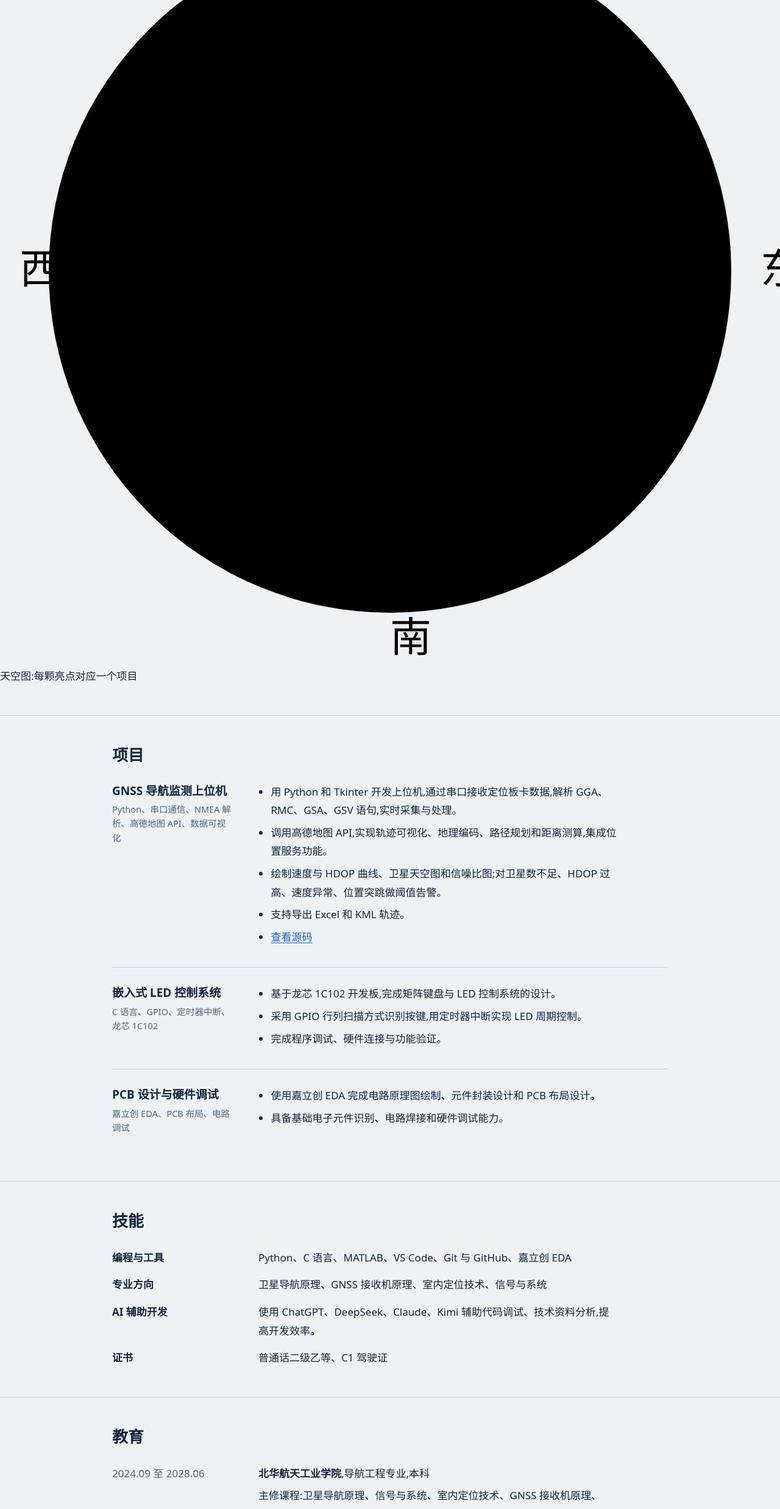
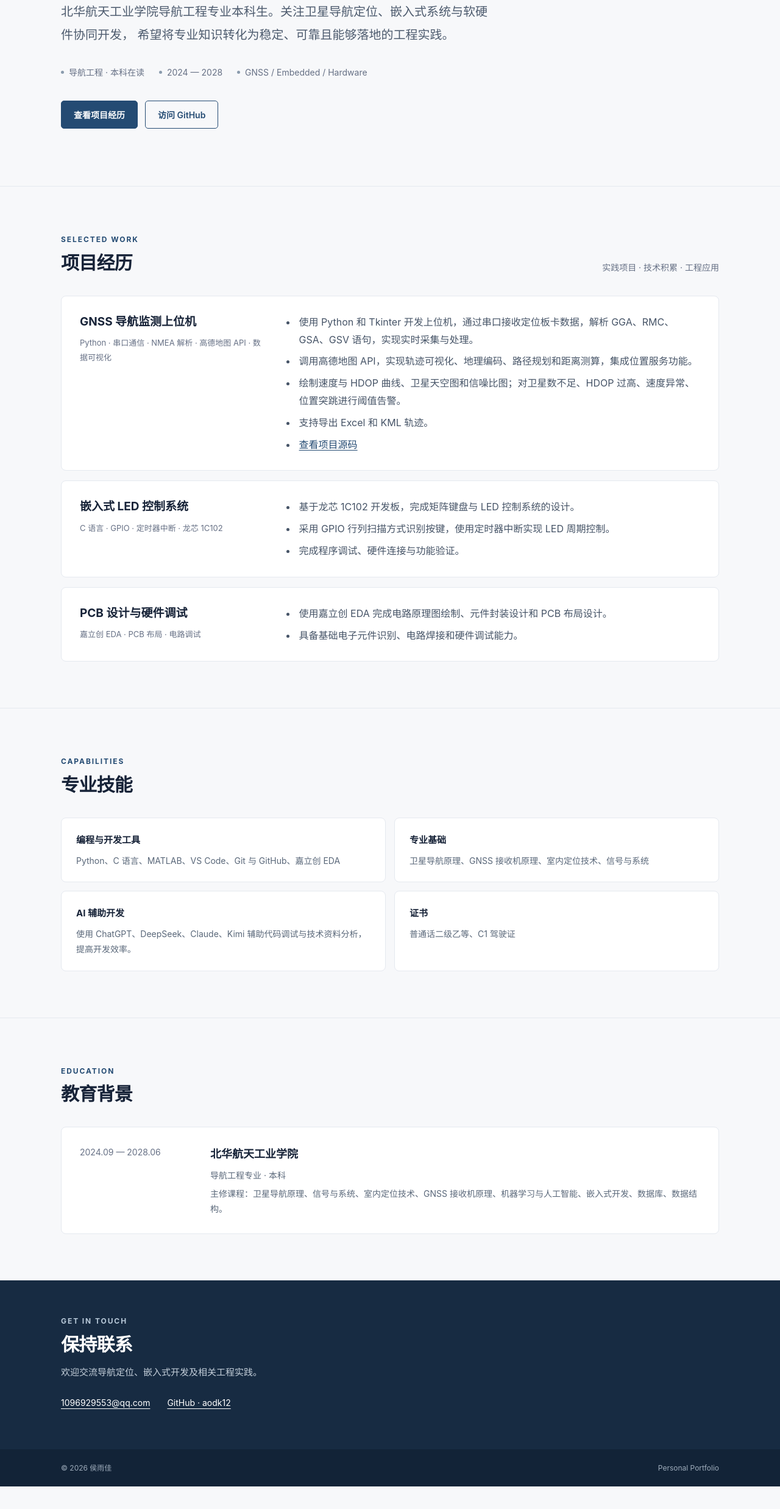
Before and after one commit to aodk12/aodk12.github.io, a plain HTML site: page index.html in a window 1280 px wide. Shown: the part 325-2800 px from the top of the page at 61% size. After the commit the page ends 2763 px from the top, so only its background shows below. Drawn offline with Linux system fonts and the light colour scheme.

Commit message:
Refactor index.html for layout and style enhancements
Updated the HTML structure and styles for improved layout and readability.

```diff
--- a/index.html
+++ b/index.html
@@ -3,166 +3,242 @@
 <head>
   <meta charset="UTF-8">
   <meta name="viewport" content="width=device-width, initial-scale=1">
-<title>侯雨佳 | 导航工程 GNSS 与嵌入式</title>
-<meta name="description" content="侯雨佳,北华航天工业学院导航工程本科在读。做过 GNSS 上位机、龙芯嵌入式和 PCB 设计。">
+  <title>侯雨佳 | 导航工程 · GNSS · 嵌入式系统</title>
+  <meta name="description" content="侯雨佳，北华航天工业学院导航工程本科在读，关注 GNSS 定位、嵌入式系统与软硬件开发。">
+  <meta name="theme-color" content="#f7f8fa">
   <style>
-:root{
-  --paper:#eef2f5;
-  --ink:#14233a;
-  --muted:#52627a;
-  --line:#c5d0db;
-  --signal:#1f5fbf;
-  --panel:#e2e9ef;
+    :root {
+      --bg: #f7f8fa;
+      --surface: #ffffff;
+      --ink: #172338;
+      --muted: #667085;
+      --line: #e5e9ef;
+      --accent: #244b73;
+      --accent-soft: #edf3f8;
+      --max: 1080px;
     }
-*{box-sizing:border-box}
-html{scroll-behavior:smooth}
-body{
-  margin:0;background:var(--paper);color:var(--ink);
-  font-family:"PingFang SC","Microsoft YaHei","Noto Sans SC","Hiragino Sans GB",system-ui,sans-serif;
-  line-height:1.8;font-size:17px;
+    * { box-sizing: border-box; }
+    html { scroll-behavior: smooth; }
+    body {
+      margin: 0;
+      background: var(--bg);
+      color: var(--ink);
+      font-family: -apple-system, BlinkMacSystemFont, "Segoe UI", "PingFang SC",
+        "Microsoft YaHei", "Noto Sans SC", sans-serif;
+      font-size: 16px;
+      line-height: 1.8;
+      -webkit-font-smoothing: antialiased;
     }
-a{color:var(--signal);text-underline-offset:3px}
-a:focus-visible,summary:focus-visible{outline:3px solid var(--signal);outline-offset:3px}
-.wrap{max-width:960px;margin:0 auto;padding:0 24px}
-
-/* 顶部 */
-header.top{padding:20px 0;border-bottom:1px solid var(--line)}
-header.top .wrap{display:flex;justify-content:space-between;align-items:baseline;flex-wrap:wrap;gap:8px 24px}
-header.top strong{font-size:18px;letter-spacing:.08em}
-nav a{margin-left:20px;color:var(--ink);text-decoration:none;font-size:15px}
-nav a:hover{color:var(--signal);text-decoration:underline}
-
-/* 首屏 */
-.hero{padding:56px 0 48px}
-.hero .wrap{display:grid;grid-template-columns:1.15fr .85fr;gap:40px;align-items:center}
-h1{font-size:clamp(34px,6vw,56px);line-height:1.2;margin:0 0 20px;font-weight:700;letter-spacing:.02em}
-.lead{font-size:19px;max-width:30em;margin:0 0 8px}
-.school{color:var(--muted);margin:0 0 28px}
-.btns{display:flex;flex-wrap:wrap;gap:12px}
-.btn{display:inline-block;padding:10px 20px;border:1.5px solid var(--ink);color:var(--ink);text-decoration:none;font-weight:600;border-radius:2px}
-.btn.main{background:var(--ink);color:var(--paper)}
-.btn:hover{background:var(--signal);border-color:var(--signal);color:#fff}
-
-/* 星空图 */
-.sky{width:100%;max-width:380px;justify-self:center}
-.sky svg{width:100%;height:auto;display:block}
-.sky .ring{fill:none;stroke:var(--line);stroke-width:1.2}
-.sky .axis{stroke:var(--line);stroke-width:1}
-.sky .dir{fill:var(--muted);font-size:13px;text-anchor:middle}
-.sky .sat circle{fill:var(--signal)}
-.sky .sat.minor circle{fill:var(--muted)}
-.sky .sat text{fill:var(--ink);font-size:13px;font-weight:600}
-.sky a:hover circle{fill:var(--ink)}
-.sky .note{margin:8px 0 0;font-size:13px;color:var(--muted);text-align:center}
-
-/* 内容 */
-section{padding:48px 0;border-top:1px solid var(--line)}
-h2{font-size:26px;margin:0 0 28px;line-height:1.3}
-.proj{display:grid;grid-template-columns:200px 1fr;gap:12px 40px;padding:28px 0;border-top:1px solid var(--line)}
-.proj:first-of-type{border-top:none;padding-top:0}
-.proj h3{margin:0;font-size:19px;line-height:1.4}
-.proj .tech{margin:6px 0 0;color:var(--muted);font-size:14.5px;line-height:1.6}
-.proj ul{margin:0;padding-left:1.2em}
-.proj li{margin-bottom:6px;max-width:34em}
-.skills{display:grid;grid-template-columns:200px 1fr;gap:14px 40px;margin:0}
-.skills dt{font-weight:700}
-.skills dd{margin:0;max-width:34em}
-.edu{display:grid;grid-template-columns:200px 1fr;gap:6px 40px}
-.edu .when{color:var(--muted)}
-.edu p{margin:0 0 6px;max-width:34em}
-
-footer{padding:40px 0 56px;border-top:1px solid var(--line);color:var(--muted);font-size:15px}
-footer p{margin:0 0 6px}
-
-@media (max-width:760px){
-  body{font-size:16px}
-  .hero{padding-top:36px}
-  .hero .wrap{grid-template-columns:1fr}
-  .proj,.skills,.edu{grid-template-columns:1fr;gap:8px}
-  nav a{margin:0 16px 0 0}
+    a { color: inherit; }
+    .container { width: min(var(--max), calc(100% - 48px)); margin: 0 auto; }
+    .topbar {
+      position: sticky; top: 0; z-index: 10;
+      background: rgba(247,248,250,.92);
+      backdrop-filter: blur(12px);
+      border-bottom: 1px solid rgba(229,233,239,.9);
     }
-@media (prefers-reduced-motion:reduce){html{scroll-behavior:auto}}
+    .topbar-inner {
+      min-height: 72px; display: flex; align-items: center;
+      justify-content: space-between; gap: 24px;
+    }
+    .brand {
+      text-decoration: none; font-size: 17px; font-weight: 700;
+      letter-spacing: .08em; white-space: nowrap;
+    }
+    nav { display: flex; flex-wrap: wrap; gap: 26px; }
+    nav a {
+      color: var(--muted); text-decoration: none; font-size: 14px;
+      transition: color .2s ease;
+    }
+    nav a:hover { color: var(--accent); }
+    .hero { padding: 104px 0 94px; }
+    .eyebrow {
+      display: inline-flex; align-items: center; gap: 10px;
+      color: var(--accent); font-size: 13px; font-weight: 650;
+      letter-spacing: .13em; text-transform: uppercase;
+    }
+    .eyebrow::before {
+      content: ""; width: 26px; height: 1px; background: var(--accent);
+    }
+    h1 {
+      margin: 22px 0 18px; max-width: 780px;
+      font-size: clamp(42px, 7vw, 68px); line-height: 1.13;
+      letter-spacing: -.045em; font-weight: 680;
+    }
+    h1 span { color: var(--accent); }
+    .intro {
+      max-width: 700px; margin: 0; color: #4d5b6e;
+      font-size: clamp(17px, 2vw, 20px); line-height: 1.9;
+    }
+    .hero-meta {
+      display: flex; flex-wrap: wrap; gap: 10px 24px;
+      margin-top: 30px; color: var(--muted); font-size: 14px;
+    }
+    .hero-meta span { display: inline-flex; align-items: center; gap: 8px; }
+    .hero-meta span::before {
+      content: ""; width: 5px; height: 5px; border-radius: 50%;
+      background: #8a9bad;
+    }
+    .hero-actions { display: flex; flex-wrap: wrap; gap: 12px; margin-top: 34px; }
+    .button {
+      display: inline-flex; align-items: center; justify-content: center;
+      min-height: 46px; padding: 0 20px; border: 1px solid var(--accent);
+      border-radius: 5px; text-decoration: none; font-size: 14px;
+      font-weight: 600; transition: .2s ease;
+    }
+    .button.primary { background: var(--accent); color: white; }
+    .button.primary:hover { background: #183956; }
+    .button.secondary { color: var(--accent); background: transparent; }
+    .button.secondary:hover { background: var(--accent-soft); }
+    .section { padding: 76px 0; border-top: 1px solid var(--line); }
+    .section-heading {
+      display: flex; justify-content: space-between; align-items: end;
+      gap: 20px; margin-bottom: 34px;
+    }
+    .section-kicker {
+      display: block; margin-bottom: 8px; color: var(--accent);
+      font-size: 12px; font-weight: 700; letter-spacing: .16em;
+    }
+    h2 { margin: 0; font-size: 30px; line-height: 1.3; letter-spacing: -.025em; }
+    .section-note { margin: 0; color: var(--muted); font-size: 14px; }
+    .project-list { display: grid; gap: 16px; }
+    .project {
+      display: grid; grid-template-columns: minmax(190px, .72fr) 1.6fr;
+      gap: 30px; padding: 28px 30px;
+      background: var(--surface); border: 1px solid var(--line);
+      border-radius: 8px;
+    }
+    .project h3 { margin: 0 0 9px; font-size: 19px; line-height: 1.5; }
+    .tech { margin: 0; color: var(--muted); font-size: 13px; line-height: 1.8; }
+    .project ul { margin: 0; padding-left: 19px; color: #465467; }
+    .project li { padding-left: 4px; margin: 0 0 7px; }
+    .project li:last-child { margin-bottom: 0; }
+    .project a { color: var(--accent); text-underline-offset: 3px; }
+    .skills-grid {
+      display: grid; grid-template-columns: repeat(2, minmax(0, 1fr));
+      gap: 14px;
+    }
+    .skill {
+      padding: 22px 24px; background: var(--surface);
+      border: 1px solid var(--line); border-radius: 8px;
+    }
+    .skill h3 { margin: 0 0 8px; font-size: 15px; }
+    .skill p { margin: 0; color: #596779; font-size: 14px; }
+    .education {
+      display: grid; grid-template-columns: 190px 1fr; gap: 24px;
+      padding: 28px 30px; background: var(--surface);
+      border: 1px solid var(--line); border-radius: 8px;
+    }
+    .date { color: var(--muted); font-size: 14px; }
+    .education h3 { margin: 0 0 5px; font-size: 18px; }
+    .education p { margin: 5px 0 0; color: #596779; font-size: 14px; }
+    .contact {
+      padding: 56px 0 64px; background: #172b42; color: #fff;
+    }
+    .contact .section-kicker { color: #b8c9d9; }
+    .contact h2 { margin-bottom: 12px; }
+    .contact-copy { margin: 0 0 24px; color: #c4cfda; font-size: 15px; }
+    .contact-links { display: flex; flex-wrap: wrap; gap: 12px 28px; }
+    .contact-links a { color: #fff; text-underline-offset: 4px; font-size: 14px; }
+    footer {
+      padding: 20px 0; background: #122337; color: #9eacbb;
+      font-size: 12px;
+    }
+    footer .container { display: flex; justify-content: space-between; gap: 12px; flex-wrap: wrap; }
+    @media (max-width: 700px) {
+      .container { width: min(100% - 36px, var(--max)); }
+      .topbar-inner { min-height: 64px; align-items: flex-start; flex-direction: column; justify-content: center; gap: 4px; padding: 10px 0; }
+      nav { gap: 18px; }
+      nav a { font-size: 13px; }
+      .hero { padding: 72px 0 66px; }
+      .section { padding: 58px 0; }
+      .section-heading { display: block; }
+      .section-note { margin-top: 10px; }
+      .project { grid-template-columns: 1fr; gap: 15px; padding: 23px 21px; }
+      .skills-grid { grid-template-columns: 1fr; }
+      .education { grid-template-columns: 1fr; gap: 8px; padding: 23px 21px; }
+      h2 { font-size: 26px; }
+    }
+    @media (prefers-reduced-motion: reduce) {
+      html { scroll-behavior: auto; }
+      *, *::before, *::after { transition: none !important; }
+    }
   </style>
 </head>
 <body>
-
-<header class="top">
-  <div class="wrap">
-    <strong>侯雨佳</strong>
+  <header class="topbar">
+    <div class="container topbar-inner">
+      <a class="brand" href="#">侯雨佳</a>
       <nav aria-label="页面导航">
-      <a href="#projects">项目</a>
-      <a href="#skills">技能</a>
-      <a href="#education">教育</a>
-      <a href="#contact">联系</a>
+        <a href="#projects">项目经历</a>
+        <a href="#skills">专业技能</a>
+        <a href="#education">教育背景</a>
+        <a href="#contact">联系方式</a>
       </nav>
     </div>
   </header>
 
   <main>
-<div class="hero">
-      <svg viewBox="0 0 320 320" role="img" aria-label="卫星天空图,三颗卫星分别对应三个项目,点击可跳转">
-        <circle class="ring" cx="160" cy="160" r="140"/>
-        <circle class="ring" cx="160" cy="160" r="93"/>
-        <circle class="ring" cx="160" cy="160" r="47"/>
-        <line class="axis" x1="160" y1="20" x2="160" y2="300"/>
-        <line class="axis" x1="20" y1="160" x2="300" y2="160"/>
-        <text class="dir" x="160" y="14">北</text>
-        <text class="dir" x="160" y="316">南</text>
-        <text class="dir" x="8" y="165">西</text>
-        <text class="dir" x="312" y="165">东</text>
-        <g class="sat minor"><circle cx="82" cy="96" r="4"/></g>
-         <g class="sat minor"><circle cx="236" cy="236" r="4"/></g>
-        <g class="sat minor"><circle cx="120" cy="248" r="4"/></g>
-
-        <a href="#p-gnss" aria-label="跳转到 GNSS 上位机项目">
-          <g class="sat"><circle cx="212" cy="92" r="9"/><text x="226" y="97">GNSS</text></g>
-        </a>
-        <a href="#p-led" aria-label="跳转到嵌入式 LED 控制项目">
-          <g class="sat"><circle cx="106" cy="170" r="9"/><text x="120" y="190">龙芯</text></g>
-        </a>
-        <a href="#p-pcb" aria-label="跳转到 PCB 设计项目">
-          <g class="sat"><circle cx="196" cy="196" r="9"/><text x="210" y="215">PCB</text></g>
-        </a>
-      </svg>
-      <figcaption class="note">天空图:每颗亮点对应一个项目</figcaption>
-    </figure>
+    <section class="hero">
+      <div class="container">
+        <div class="eyebrow">PERSONAL PORTFOLIO</div>
+        <h1>你好，我是<span>侯雨佳</span>。</h1>
+        <p class="intro">
+          北华航天工业学院导航工程专业本科生。关注卫星导航定位、嵌入式系统与软硬件协同开发，
+          希望将专业知识转化为稳定、可靠且能够落地的工程实践。
+        </p>
+        <div class="hero-meta">
+          <span>导航工程 · 本科在读</span>
+          <span>2024 — 2028</span>
+          <span>GNSS / Embedded / Hardware</span>
+        </div>
+        <div class="hero-actions">
+          <a class="button primary" href="#projects">查看项目经历</a>
+          <a class="button secondary" href="https://github.com/aodk12" target="_blank" rel="noopener">访问 GitHub</a>
         </div>
       </div>
+    </section>
 
-<section id="projects">
-  <div class="wrap">
-    <h2>项目</h2>
-
-    <article class="proj" id="p-gnss">
+    <section class="section" id="projects">
+      <div class="container">
+        <div class="section-heading">
+          <div>
+            <span class="section-kicker">SELECTED WORK</span>
+            <h2>项目经历</h2>
+          </div>
+          <p class="section-note">实践项目 · 技术积累 · 工程应用</p>
+        </div>
+        <div class="project-list">
+          <article class="project">
             <div>
               <h3>GNSS 导航监测上位机</h3>
-        <p class="tech">Python、串口通信、NMEA 解析、高德地图 API、数据可视化</p>
+              <p class="tech">Python · 串口通信 · NMEA 解析 · 高德地图 API · 数据可视化</p>
             </div>
             <ul>
-        <li>用 Python 和 Tkinter 开发上位机,通过串口接收定位板卡数据,解析 GGA、RMC、GSA、GSV 语句,实时采集与处理。</li>
-        <li>调用高德地图 API,实现轨迹可视化、地理编码、路径规划和距离测算,集成位置服务功能。</li>
-        <li>绘制速度与 HDOP 曲线、卫星天空图和信噪比图;对卫星数不足、HDOP 过高、速度异常、位置突跳做阈值告警。</li>
+              <li>使用 Python 和 Tkinter 开发上位机，通过串口接收定位板卡数据，解析 GGA、RMC、GSA、GSV 语句，实现实时采集与处理。</li>
+              <li>调用高德地图 API，实现轨迹可视化、地理编码、路径规划和距离测算，集成位置服务功能。</li>
+              <li>绘制速度与 HDOP 曲线、卫星天空图和信噪比图；对卫星数不足、HDOP 过高、速度异常、位置突跳进行阈值告警。</li>
               <li>支持导出 Excel 和 KML 轨迹。</li>
-        <li><a href="https://github.com/aodk12/gnss-terminal" target="_blank" rel="noopener">查看源码</a></li>
+              <li><a href="https://github.com/aodk12/gnss-terminal" target="_blank" rel="noopener">查看项目源码</a></li>
             </ul>
           </article>
 
-    <article class="proj" id="p-led">
+          <article class="project">
             <div>
               <h3>嵌入式 LED 控制系统</h3>
-        <p class="tech">C 语言、GPIO、定时器中断、龙芯 1C102</p>
+              <p class="tech">C 语言 · GPIO · 定时器中断 · 龙芯 1C102</p>
             </div>
             <ul>
-        <li>基于龙芯 1C102 开发板,完成矩阵键盘与 LED 控制系统的设计。</li>
-        <li>采用 GPIO 行列扫描方式识别按键,用定时器中断实现 LED 周期控制。</li>
+              <li>基于龙芯 1C102 开发板，完成矩阵键盘与 LED 控制系统的设计。</li>
+              <li>采用 GPIO 行列扫描方式识别按键，使用定时器中断实现 LED 周期控制。</li>
               <li>完成程序调试、硬件连接与功能验证。</li>
             </ul>
           </article>
 
-    <article class="proj" id="p-pcb">
+          <article class="project">
             <div>
               <h3>PCB 设计与硬件调试</h3>
-        <p class="tech">嘉立创 EDA、PCB 布局、电路调试</p>
+              <p class="tech">嘉立创 EDA · PCB 布局 · 电路调试</p>
             </div>
             <ul>
               <li>使用嘉立创 EDA 完成电路原理图绘制、元件封装设计和 PCB 布局设计。</li>
@@ -170,44 +246,75 @@ footer p{margin:0 0 6px}
             </ul>
           </article>
         </div>
-</section>
-
-<section id="skills">
-  <div class="wrap">
-    <h2>技能</h2>
-    <dl class="skills">
-      <dt>编程与工具</dt>
-      <dd>Python、C 语言、MATLAB、VS Code、Git 与 GitHub、嘉立创 EDA</dd>
-      <dt>专业方向</dt>
-      <dd>卫星导航原理、GNSS 接收机原理、室内定位技术、信号与系统</dd>
-      <dt>AI 辅助开发</dt>
-      <dd>使用 ChatGPT、DeepSeek、Claude、Kimi 辅助代码调试、技术资料分析,提高开发效率。</dd>
-      <dt>证书</dt>
-      <dd>普通话二级乙等、C1 驾驶证</dd>
-    </dl>
       </div>
     </section>
 
-<section id="education">
-  <div class="wrap">
-    <h2>教育</h2>
-    <div class="edu">
-      <div class="when">2024.09 至 2028.06</div>
+    <section class="section" id="skills">
+      <div class="container">
+        <div class="section-heading">
           <div>
-        <p><strong>北华航天工业学院</strong>,导航工程专业,本科</p>
-        <p>主修课程:卫星导航原理、信号与系统、室内定位技术、GNSS 接收机原理、机器学习与人工智能、嵌入式开发、数据库、数据结构</p>
+            <span class="section-kicker">CAPABILITIES</span>
+            <h2>专业技能</h2>
+          </div>
+        </div>
+        <div class="skills-grid">
+          <article class="skill">
+            <h3>编程与开发工具</h3>
+            <p>Python、C 语言、MATLAB、VS Code、Git 与 GitHub、嘉立创 EDA</p>
+          </article>
+          <article class="skill">
+            <h3>专业基础</h3>
+            <p>卫星导航原理、GNSS 接收机原理、室内定位技术、信号与系统</p>
+          </article>
+          <article class="skill">
+            <h3>AI 辅助开发</h3>
+            <p>使用 ChatGPT、DeepSeek、Claude、Kimi 辅助代码调试与技术资料分析，提高开发效率。</p>
+          </article>
+          <article class="skill">
+            <h3>证书</h3>
+            <p>普通话二级乙等、C1 驾驶证</p>
+          </article>
+        </div>
+      </div>
+    </section>
+
+    <section class="section" id="education">
+      <div class="container">
+        <div class="section-heading">
+          <div>
+            <span class="section-kicker">EDUCATION</span>
+            <h2>教育背景</h2>
+          </div>
+        </div>
+        <div class="education">
+          <div class="date">2024.09 — 2028.06</div>
+          <div>
+            <h3>北华航天工业学院</h3>
+            <p>导航工程专业 · 本科</p>
+            <p>主修课程：卫星导航原理、信号与系统、室内定位技术、GNSS 接收机原理、机器学习与人工智能、嵌入式开发、数据库、数据结构。</p>
           </div>
         </div>
       </div>
     </section>
   </main>
 
-<footer id="contact">
-  <div class="wrap">
-    <p>邮箱:<a href="mailto:1096929553@qq.com">1096929553@qq.com</a></p>
-    <p>GitHub:<a href="https://github.com/aodk12" target="_blank" rel="noopener">github.com/aodk12</a></p>
+  <section class="contact" id="contact">
+    <div class="container">
+      <span class="section-kicker">GET IN TOUCH</span>
+      <h2>保持联系</h2>
+      <p class="contact-copy">欢迎交流导航定位、嵌入式开发及相关工程实践。</p>
+      <div class="contact-links">
+        <a href="mailto:1096929553@qq.com">1096929553@qq.com</a>
+        <a href="https://github.com/aodk12" target="_blank" rel="noopener">GitHub · aodk12</a>
+      </div>
+    </div>
+  </section>
+
+  <footer>
+    <div class="container">
+      <span>© 2026 侯雨佳</span>
+      <span>Personal Portfolio</span>
     </div>
   </footer>
-
 </body>
 </html>
```
Lines whose indentation alone changed are shown as unchanged.
